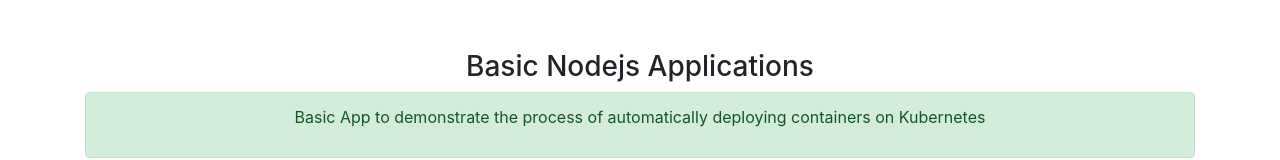
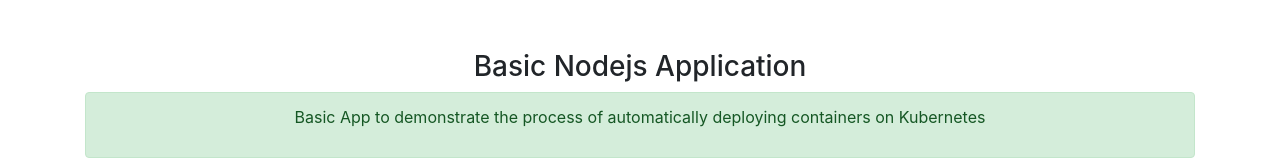
Before and after one commit to ppitonak/oc-pipe, a website: page index.html in a window 1280 px wide. Shown: the top 160 px of the page. Drawn offline with nearby package versions, Linux system fonts and the light colour scheme.

Commit message:
Update index.html

```diff
--- a/index.html
+++ b/index.html
@@ -10,7 +10,7 @@
     <div style="margin-top:50px">
       <div class="panel panel-info">
         <div class="text-center">
-          <h3 class="panel-title">Basic Nodejs Applications</h3>
+          <h3 class="panel-title">Basic Nodejs Application</h3>
         </div>
         <div class="panel-body">
           <div class="alert alert-success">
```
